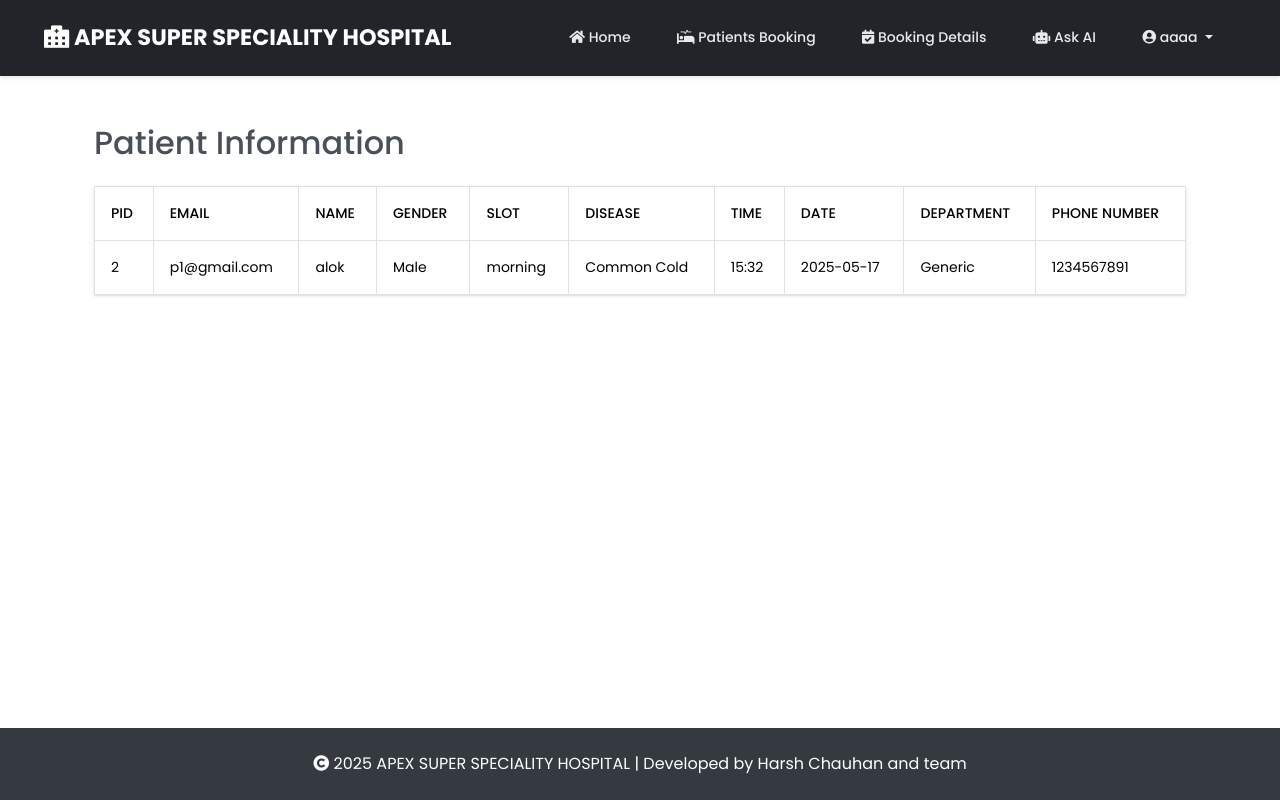
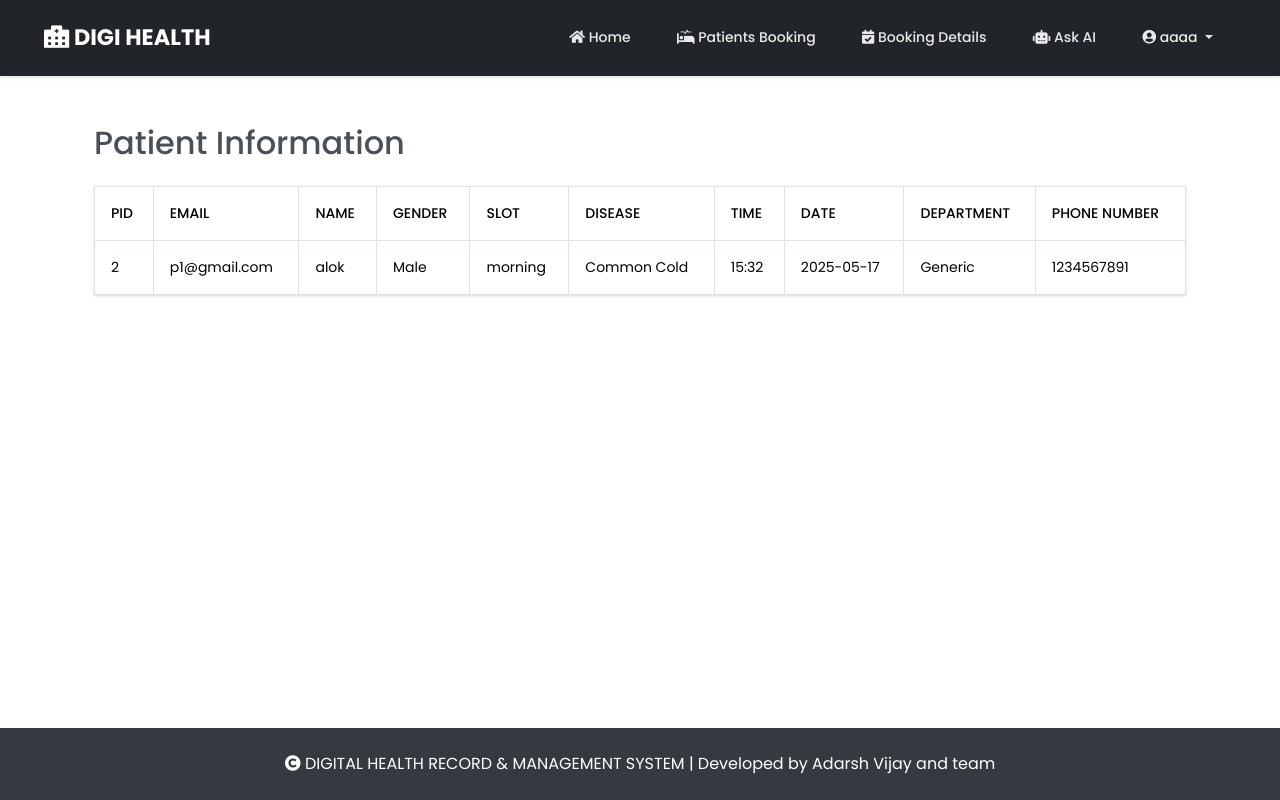
Before and after one commit to ad0883/PROJECT-main, a Flask app: page /details in a window 1280 px wide. Run offline with Flask 3, Linux system fonts and the light colour scheme; a user stored in the database is signed in; some libraries are stand-ins or nearby versions.

Commit message:
digi health

```diff
--- a/templates/base.html
+++ b/templates/base.html
@@ -4,7 +4,7 @@
 <head>
     <meta charset="utf-8">
     <meta name="viewport" content="width=device-width, initial-scale=1, shrink-to-fit=no">
-    <title>{% block title %}Welcome to APEX SUPER SPECIALITY HOSPITAL{% endblock %}</title>
+    <title>{% block title %}Welcome to DIGI HEALTH{% endblock %}</title>
 
     <!-- Bootstrap & Fonts -->
     <link href="https://cdn.jsdelivr.net/npm/bootstrap@5.3.0-alpha1/dist/css/bootstrap.min.css" rel="stylesheet">
@@ -144,7 +144,7 @@
         <div class="container-fluid">
             <a class="navbar-brand" href="/">
                 <i class="fas fa-hospital-alt mr-2"></i>
-                APEX SUPER SPECIALITY HOSPITAL
+                DIGI HEALTH
             </a>
             <button class="navbar-toggler" type="button" data-bs-toggle="collapse" data-bs-target="#navbarSupportedContent"
                 aria-controls="navbarSupportedContent" aria-expanded="false" aria-label="Toggle navigation">
@@ -240,7 +240,7 @@
     <footer>
         <div class="container">
             <p class="mb-0">
-                <i class="fas fa-copyright"></i> 2025 APEX SUPER SPECIALITY HOSPITAL | Developed by Harsh Chauhan and team
+                <i class="fas fa-copyright"></i> DIGITAL HEALTH RECORD & MANAGEMENT SYSTEM | Developed by Adarsh Vijay and team
             </p>
         </div>
     </footer>
```
